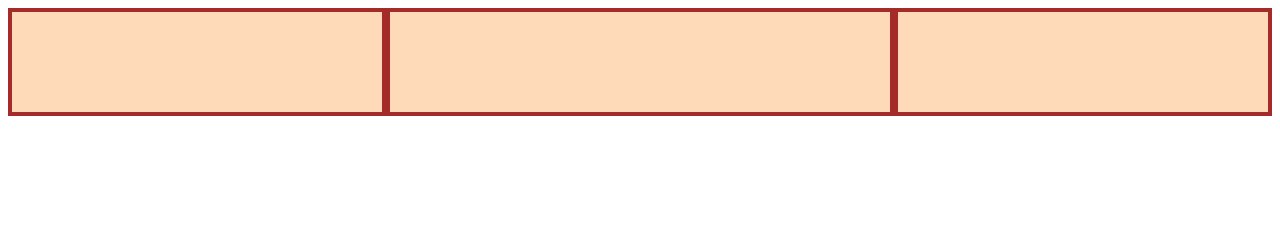
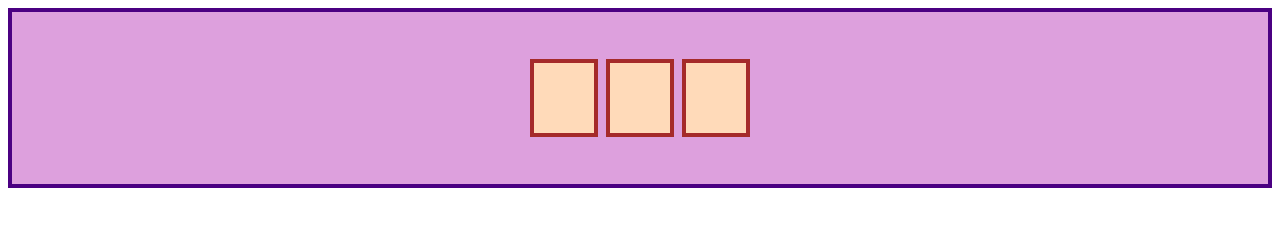
Before and after one commit to Marcos-Moreira5112/html_css_intermediario, a plain HTML site: page ex-003/index.html in a window 1280 px wide. Drawn offline with Linux system fonts and the light colour scheme.

Commit message:
mais um exercício

```diff
--- a/ex-003/index.html
+++ b/ex-003/index.html
@@ -4,26 +4,28 @@
     <meta charset="UTF-8">
     <meta name="viewport" content="width=device-width, initial-scale=1.0">
     <style>
-        .flex-container {
+        .container {
+            height: 140px;
+            padding: 16px;
+            background: plum;
+            border: 4px solid indigo;
             display: flex;
+            justify-content: center;
+            align-items: center;
+            gap: 8px;
         }
 
-        .flex-container div {
-            background: peachpuff;
-            border: 4px solid brown;
-            height: 100px;
-            width: 500px;
-            flex: 1 1 auto;
-        }
-
-        .flex-container .two {
-            flex-shrink: 0;
+        .container div {
+          background: peachpuff;
+          border: 4px solid brown;
+          height: 70px;
+          width: 60px;
         }
     </style>
     <title>Exercício</title>
 </head>
 <body>
-    <div class="flex-container">
+    <div class="container">
         <div class="one"></div>
         <div class="two"></div>
         <div class="three"></div>
```
Also changed, not shown: ex-004-projeto/index.html (added, +45 -0 lines).
